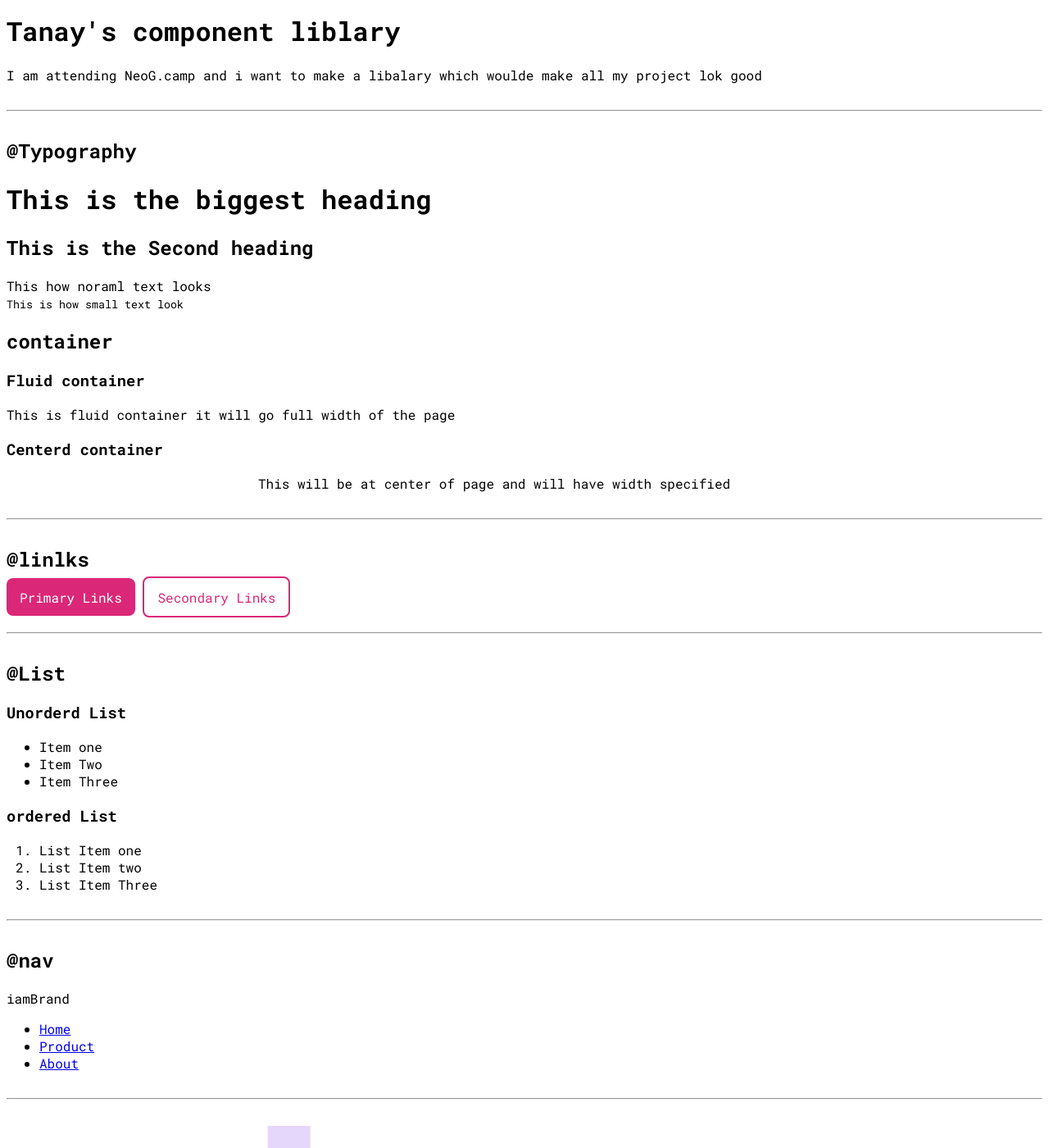
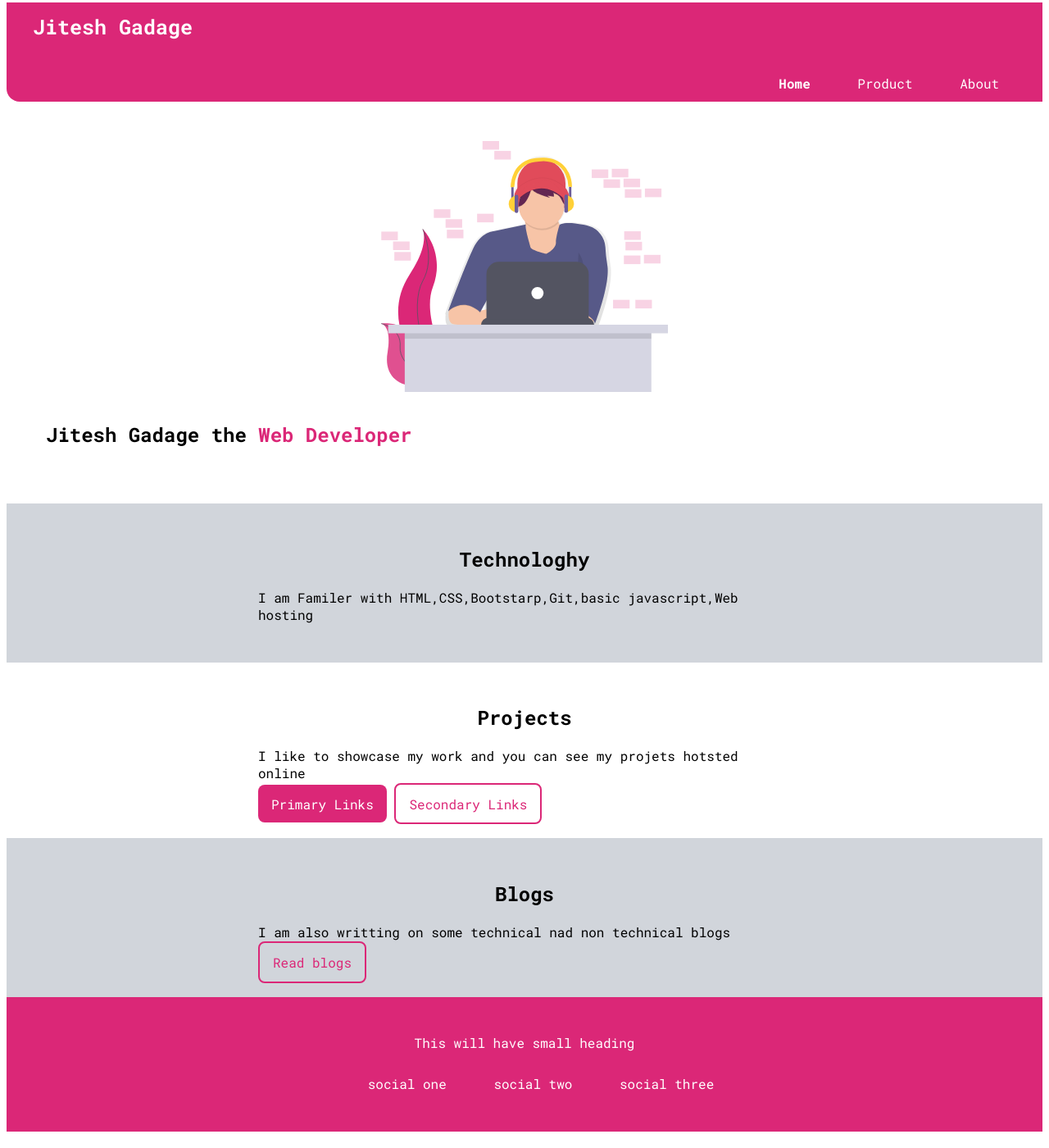
Before and after one commit to Jitesh-Gadage16/Tanay-Pratap-Bootcamp, a plain HTML site: page index.html in a window 1280 px wide. Shown: the part 5-1405 px from the top of the page at 82% size. Drawn offline with Linux system fonts and the light colour scheme.

Commit message:
making of portfolio

```diff
--- a/index.html
+++ b/index.html
@@ -4,95 +4,62 @@
     <meta charset="UTF-8">
     <meta name="viewport" content="width=device-width, initial-scale=1.0">
     <link rel="stylesheet" href="style.css">
-    <title>Student Site</title>
+    <title>Jitesh Gadage | Developer Protfolio</title>
+
 </head>
 <body>
+    <!--------- navbar start ---------->
+    <nav class="navigation container">
+        <div class="nav-brand">Jitesh Gadage</div>
+        <ul class="list-non-bullets nav-pills">
+            <li class=" list-item-inline "><a href="/" class="link link-active">Home</a></li>
+            <li class=" list-item-inline "><a href="/" class="link">Product</a></li>
+            <li class=" list-item-inline "><a href="/" class="link">About</a></li>
+        </ul>
+        </nav>
+    <!--------- navbar end ---------->
 
-    <h1>Tanay's component liblary</h1>
-    <p>I am attending NeoG.camp and i want to make a libalary which woulde make all my project lok good</p>
-
-    <hr>
-
-    <h2>@Typography</h2>
-
-    <h1>This is the biggest heading</h1>
-    <h2>This is the Second heading</h2>
-
-    <div>This how noraml text looks</div>
-    <small>This is how small text look</small>
-
-    <h2>container</h2>
-
-    <h3>Fluid container</h3>
-    <div class="container">This is fluid container it will go full width of the page</div>
-
-    <h3>Centerd container</h3>
-    <div class="container-center">This will be at center of page and will have width specified</div>
-
-    <hr>
-
-    <h2>@linlks</h2>
-    <a href="#" class="link link-primary">Primary Links</a>
+    <!------------ header start ----------------------->
+    <header class="hero">
+        <img src="./images/hero1.svg" class=hero-img>
+        <h2 class="hero-heading">Jitesh Gadage the <span class="hero-heading-inverted"> Web Developer</span></h2>
+    </header>
+    <!------------ header end ----------------------->
+    <!------------ section start ----------------------->
+    <section class="section ow">
+        <div class="container container-center">
+           <h1>Technologhy</h1>
+           <p>I am Familer with HTML,CSS,Bootstarp,Git,basic javascript,Web hosting</p>
+        </div>
+   </section>
+    <!------------ section start ----------------------->
+      <!------------ section start ----------------------->
+    <section class="section">
+        <div class="container container-center">
+           <h1>Projects</h1>
+           <p>I like to showcase my work and you can see my projets hotsted online</p>
+     <a href="#" class="link link-primary">Primary Links</a>
     <a href="#" class="link link-secondary">Secondary Links</a>
-
-    <hr>
-
-    <h2>@List</h2>
-
-    <h3>Unorderd List</h3>
-
-    <ul>
-        <li>Item one</li>
-        <li>Item Two</li>
-        <li>Item Three</li>
-    </ul>
-
-    <h3>ordered List</h3>
-
-    <ol>
-        <li>List Item one</li>
-        <li>List Item two</li>
-        <li>List Item Three</li>
-
-    </ol>
-    <hr>
-
-    <h2>@nav</h2>
-
-    <div>iamBrand</div>
-
-    <ul>
-        <li><a href="/">Home</a></li>
-        <li><a href="/">Product</a></li>
-        <li><a href="/">About</a></li>
-
-    </ul>
-    <hr>
-
-     <header>
-         <img src="./images/hero.svg" alt="">
-         <h1>Heading inside header</h1>
-     </header>
-
-     <h2>@section</h2>
-
-     <section>
-         <h3>White section</h3>
-         <p>This section contains white backgound</p>
-     </section>
-
-     <section>
-        <h3>off White section</h3>
-        <p>This section contains off white backgound</p>
-    </section>
-     <hr>
-    <footer>
-        <div>This will have small heading</div>
-        <ul>
-            <li>social one</li>
-            <li>social two</li>
-            <li>social three</li>
+        </div>
+   </section>
+    <!------------ section end ----------------------->
+      <!------------ section start ----------------------->
+      <section class="section ow">
+        <div class="container container-center">
+           <h1>Blogs</h1>
+           <p>I am also writting on some technical nad non technical blogs</p>
+    <a href="#" class="link link-secondary">Read blogs</a>
+        </div>
+   </section>
+    <!------------ section end ----------------------->
+    <footer class="footer">
+        <div class="footer-header">This will have small heading</div>
+        <ul class="social-links list-non-bullets">
+            <li class="list-item-inline"><a href="/" class="link">social one</a></li>
+             <li class="list-item-inline"><a href="/" class="link">social two</a></li>
+             <li class="list-item-inline"><a href="/" class="link">social three</a></li>
         </ul>
     </footer>
+
 </body>
 </html>
--- a/style.css
+++ b/style.css
@@ -3,6 +3,8 @@
 /* font-family: 'Roboto Mono', monospace; */
 :root{
     --primary-color:#DB2777;
+    --primary-color-gray:374151;
+    --primary-offwhite:#D1D5DB;
 }
 
 body{
@@ -12,7 +14,7 @@ hr{
     margin: 2rem 0;
 }
 .container{
-    padding 1rem 1rem;
+    padding: 0rem 1rem;
 }
 
 .container-center{
@@ -36,3 +38,88 @@ hr{
     border-radius:0.5rem;
     border:2px solid var(--primary-color);
 }
+
+/* list */
+
+.list-non-bullets{
+    list-style: none;
+}
+
+.list-item-inline{
+    display: inline;
+    padding: 0rem 0.5rem;
+}
+
+/* navigation */
+
+.navigation{
+    background-color: var(--primary-color);
+    color: white;
+    border-bottom-left-radius: 1rem;
+}
+.nav-brand{
+    font-weight: bold;
+    font-size: 25px;
+    padding: 0.8rem 1rem;
+}
+.navigation li a{
+    color: white;
+}
+.nav-pills{
+    text-align: right;
+    padding: 0.8rem ;
+}
+.navigation .link-active{
+    font-weight: bold;
+}
+
+/* header */
+
+.hero{
+    padding: 2rem;
+}
+.hero .hero-img{
+    max-width: 350px;
+    display: block;
+    margin: auto;
+
+}
+.hero .hero-heading{
+    padding: 1rem;
+    color: var(--primary-color-gray);
+}
+.hero .hero-heading-inverted{
+    color: var(--primary-color);
+}
+
+/* section */
+
+.section{
+    padding: 2rem;
+}
+.section h1{
+   text-align: center;
+   /* padding: 2rem; */
+}
+
+.ow{
+    background-color: var(--primary-offwhite);
+}
+/* footer */
+
+.footer{
+    background-color: var(--primary-color);
+    color: white;
+    text-align: center;
+    padding: 2rem 1rem;
+
+}
+.footer-header{
+    padding: 0.8rem;
+}
+.footer ul li a{
+    color: white;
+}
+.footer ul{
+    padidng-inline-strat:0px;
+}
```
Also changed, not shown: components.html (added, +106 -0 lines), images/hero1.svg (added).
